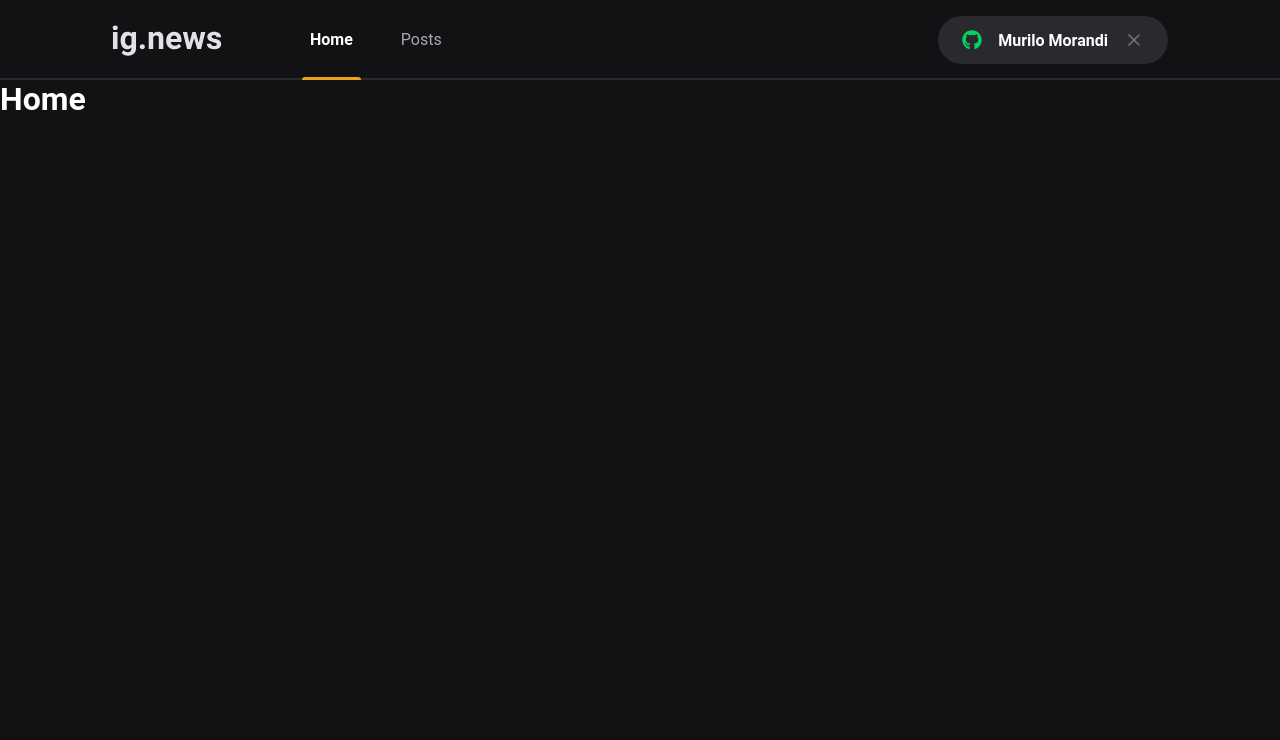
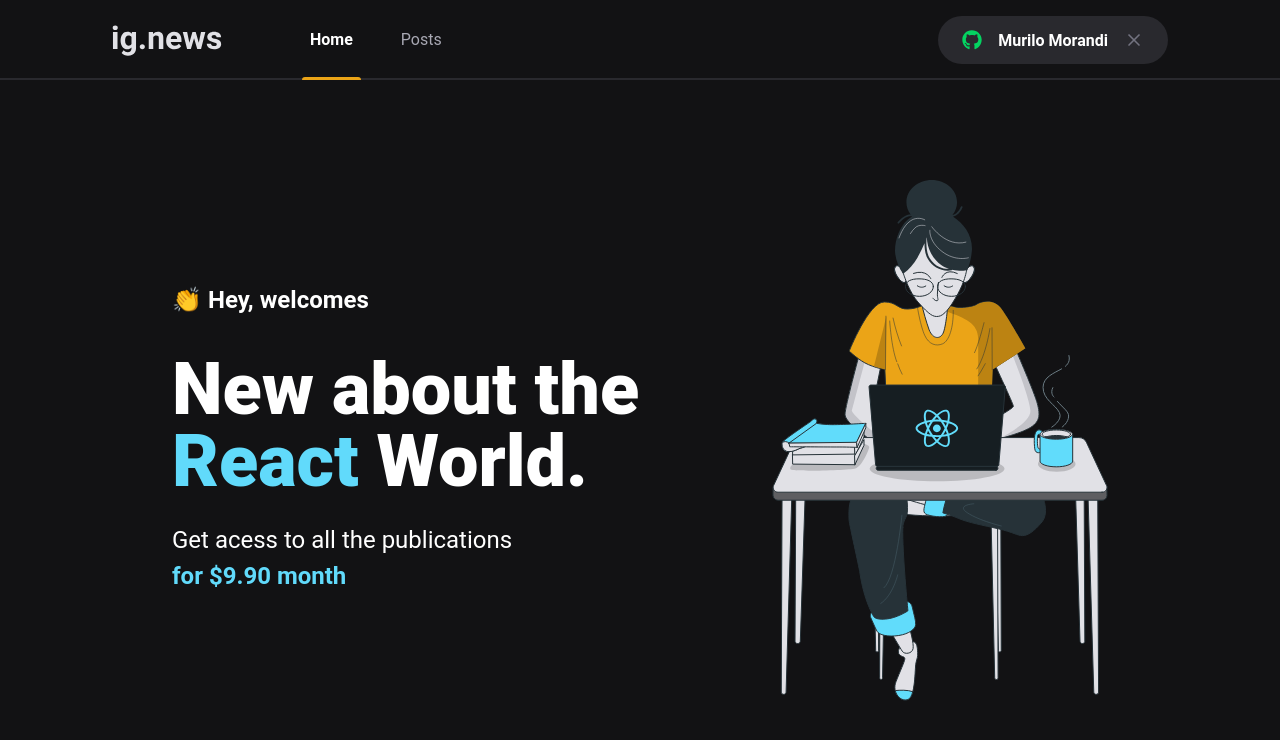
Before and after one commit to MuriloMorandi/news_leader, a Next.js app: page / in a window 1280 px wide. Shown: the top 740 px of the page. Built offline with nearby package versions, Linux system fonts and the light colour scheme.

Commit message:
Craição da home

```diff
--- a/src/pages/index.tsx
+++ b/src/pages/index.tsx
@@ -1,4 +1,5 @@
 import Head from 'next/head';
+import styles from 'styles/home.module.scss'
 
 export default function Home() {
   return (
@@ -7,9 +8,21 @@
         <title>Home | News Leader</title>
       </Head>
 
-      <h1>
-        Home
-      </h1>
+      <main className={styles.contentContainer}>
+        <section className={styles.hero}>
+          <span>👏 Hey, welcomes</span>
+          <h1>
+            New about the <span> React</span> World.
+          </h1>
+          <p>
+            Get acess to all the publications <br/>
+            <span>for $9.90 month</span>
+          </p>
+        </section>
+
+        <img src='/img/avatar.svg' alt='Girl coding'/>
+
+      </main>
     </>
   )
 }
--- /dev/null
+++ b/src/styles/home.module.scss
@@ -0,0 +1,45 @@
+.contentContainer{
+    max-width: 1120px;
+    margin: 0 auto;
+    padding: 0 2rem;
+    height: calc(100vh - 5rem);
+
+    display: flex;
+    align-items: center;
+    justify-content: center;
+}
+
+.hero{
+    max-width: 600px;
+
+    >span{
+        font-size: 1.5rem;
+        font-weight: bold;
+    }
+
+    h1{
+        font-size: 4.5rem;
+        line-height: 4.5rem;
+        font-weight: 900;
+        margin-top: 2.5rem;
+
+        span{
+            color: var(--cyan500);
+        }
+
+    }
+
+    p{
+        font-size: 1.5rem;
+        line-height: 2.25rem;
+        margin-top: 1.5rem;
+
+        span{
+            color: var(--cyan500);
+            font-weight: bold;
+        }
+    }
+
+
+
+}
```
